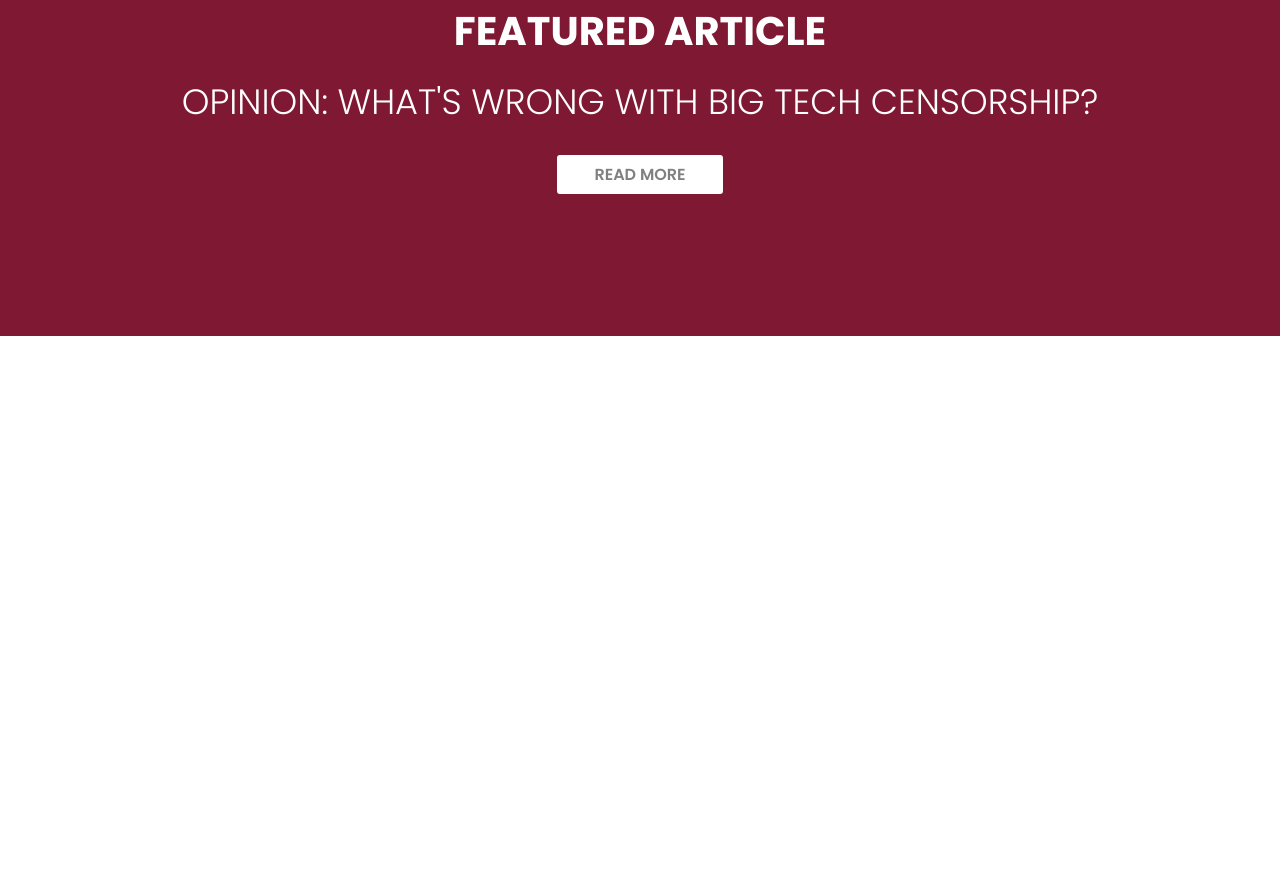
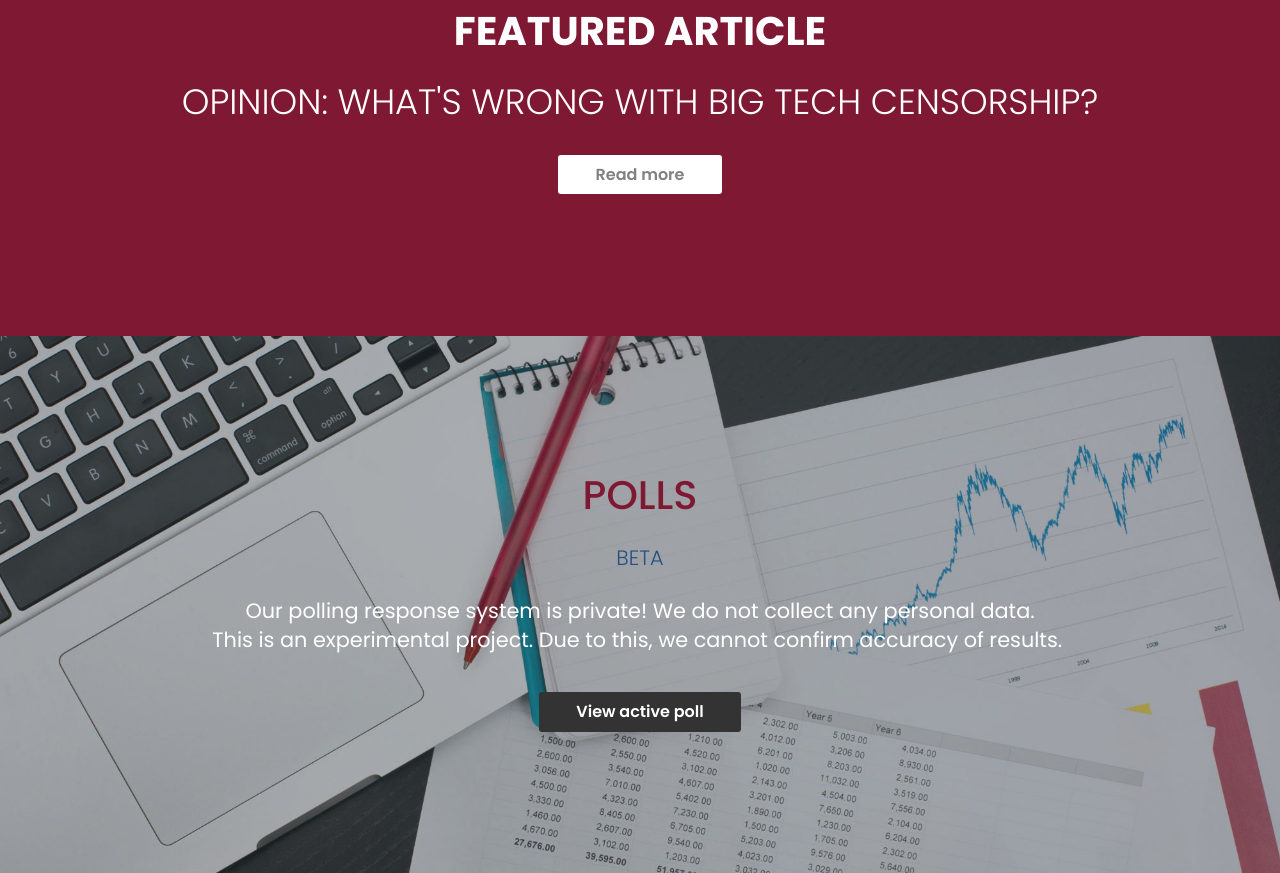
Before and after one commit to Code-4-Freedom/coffeewithjake-old, a plain HTML site: page index.html in a window 1280 px wide. Shown: the part 1005-1878 px from the top of the page. Before the commit the page ends 1341 px from the top, so only its background shows below. Drawn offline with Linux system fonts and the light colour scheme.

Commit message:
updated homepage to include polls

```diff
--- a/assets/images/hashes.json
+++ b/assets/images/hashes.json
@@ -1 +1 @@
-{"5+Y/BVEVjOZDHeDRt1u8sA==":"coffeewithjakeheader-1832x1415.png","SZFZJ7RD8KtEkH62cal5PA==":"coffeewithjakebanner-160x89.png","2Sgk+nW75d0kverokZVlKw==":"coffeebeans-2000x1525.jpg"}
+{"5+Y/BVEVjOZDHeDRt1u8sA==":"coffeewithjakeheader-1832x1415.png","SZFZJ7RD8KtEkH62cal5PA==":"coffeewithjakebanner-160x89.png","2Sgk+nW75d0kverokZVlKw==":"coffeebeans-2000x1525.jpg","73FCIdcBogOqyVws5J3MwA==":"stats-2000x1333.jpg"}
--- a/assets/mobirise/css/mbr-additional.css
+++ b/assets/mobirise/css/mbr-additional.css
@@ -1148,6 +1148,17 @@ section.lazy-placeholder:after {
   padding-bottom: 135px;
   background-color: #7f1933;
 }
+.cid-s4GymElCNf {
+  padding-top: 135px;
+  padding-bottom: 135px;
+  background-image: url("../../../assets/images/stats-2000x1333.jpg");
+}
+.cid-s4GymElCNf H1 {
+  color: #7f1933;
+}
+.cid-s4GymElCNf H3 {
+  color: #255085;
+}
 .cid-s4GlXs5cuN {
   padding-top: 45px;
   padding-bottom: 45px;
--- a/index.html
+++ b/index.html
@@ -91,7 +91,27 @@
                 <h1 class="mbr-section-title align-center mbr-semibold pb-3 mbr-fonts-style display-1"><strong>FEATURED ARTICLE</strong></h1>
                 <h3 class="mbr-section-subtitle align-center mbr-light pb-3 mbr-fonts-style display-2">OPINION: WHAT'S WRONG WITH BIG TECH CENSORSHIP?</h3>
 
-                <div class="mbr-section-btn align-center"><a class="btn btn-sm btn-white display-4" href="http://blog.coffeewithjake.com/2020/07/opinion-whats-wrong-with-big-tech.html" target="_blank">READ MORE</a></div>
+                <div class="mbr-section-btn align-center"><a class="btn btn-sm btn-white display-4" href="http://blog.coffeewithjake.com/2020/07/opinion-whats-wrong-with-big-tech.html" target="_blank">Read more</a></div>
+            </div>
+        </div>
+    </div>
+
+</section>
+
+<section class="header02 cid-s4GymElCNf" id="header02-h">
+
+
+
+    <div class="mbr-overlay" style="opacity: 0.4; background-color: rgb(54, 64, 76);">
+    </div>
+
+    <div class="container">
+        <div class="row justify-content-md-center">
+            <div class="mbr-white col-md-10">
+                <h1 class="mbr-section-title align-center mbr-semibold pb-3 mbr-fonts-style display-1">POLLS</h1>
+                <h3 class="mbr-section-subtitle align-center mbr-light pb-3 mbr-fonts-style display-5">BETA</h3>
+                <p class="mbr-text align-center pb-3 mbr-fonts-style display-5">Our polling response system is private! We do not collect any personal data.<br>This is an experimental project. Due to this, we cannot confirm accuracy of results.&nbsp;</p>
+                <div class="mbr-section-btn align-center"><a class="btn btn-sm btn-black display-4" href="polls.html">View active poll</a></div>
             </div>
         </div>
     </div>
```
Also changed, not shown: privacy.html (+38 -38 lines), assets/images/stats-2000x1333.jpg (added), 1 other file.
